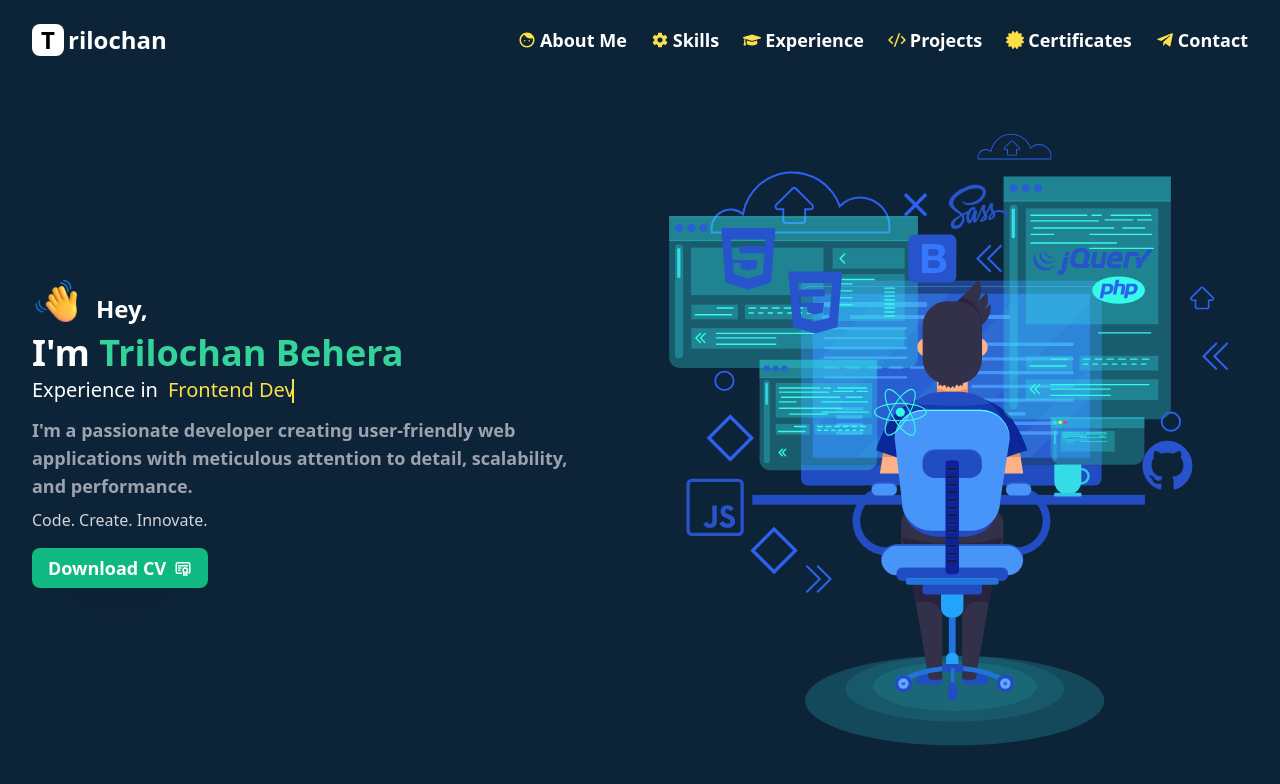
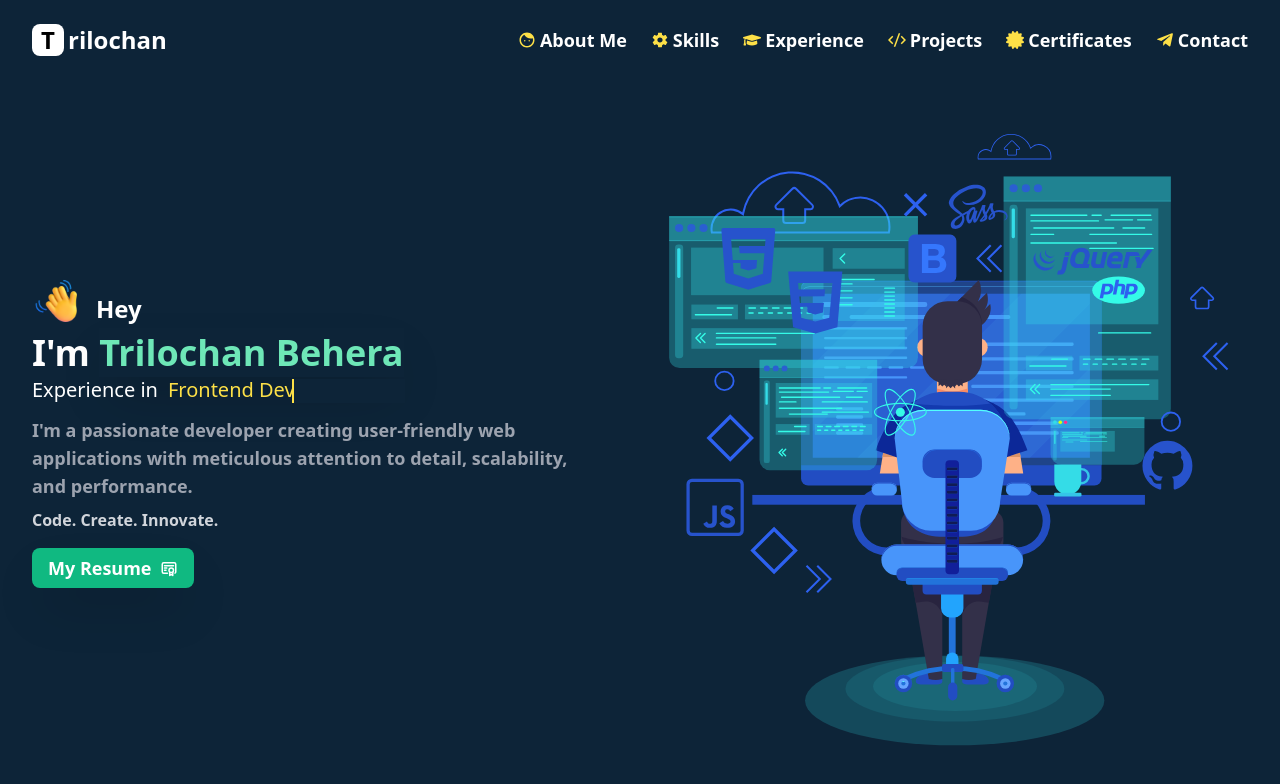
Before and after one commit to Trilochan-dev/Portfolio, a Next.js app: page / in a window 1280 px wide. Shown: the top 784 px of the page. Built offline with nearby package versions, Linux system fonts and the light colour scheme.

Commit message:
Update Banner

```diff
--- a/src/components/AllPages/Banner.tsx
+++ b/src/components/AllPages/Banner.tsx
@@ -6,12 +6,12 @@ export default function Banner() {
     <>
       <div className="lg:flex justify-between py-8 absolute inset-0 w-full m-auto max-w-final overflow-y-auto hide_scrollbar">
         <div className="flex justify-center items-center lg:items-start flex-col gap-2  px-8 m-auto w-full md:w-2/3 lg:w-1/2">
-          <div className="flex items-end gap-4">
+          <div className="flex items-end justify-center gap-4">
             <img src="./Images/welcome.gif" className='w-12 h-12' />
-            <p className='font-bold text-2xl text-white'>Hey,</p>
+            <p className='font-bold text-2xl text-white'>Hey</p>
           </div>
           <div className="w-max">
-            <h1 className="w-full text-3xl text-center md:text-start md:text-4xl text-white font-bold">I{"'"}m <span className="text-emerald-400">Trilochan Behera</span></h1>
+            <h1 className="w-full text-3xl text-center md:text-start md:text-4xl text-white font-bold">I{"'"}m <span className="text-emerald-300 shadow-2xl">Trilochan Behera</span></h1>
             <div className="wrapper">
               <div className="static-txt">Experience in</div>
               <ul className="dynamic-txt">
@@ -21,15 +21,12 @@ export default function Banner() {
                 <li><span>Application Development</span></li>
               </ul>
             </div>
-            {/* <h1 className=" animate-typing overflow-hidden whitespace-nowrap border-r-4 border-r-white pr-5 text-xl text-white font-bold">I'm into
-              <span className='text-yellow-300'> Full Stack Development </span>
-            </h1> */}
           </div>
           <p className="text-lg font-bold text-gray-400 text-center lg:text-left">
             I{"'"}m a passionate developer creating user-friendly web applications with meticulous attention to detail, scalability, and performance.</p>
           <div className="w-max">
-            <h1 className='text-gray-300'>Code. Create. Innovate.</h1>
-            <CVButton title="Download CV" icon={<TbCertificate />} />
+            <h1 className='text-gray-300 font-bold'>Code. Create. Innovate.</h1>
+            <CVButton title="My Resume" icon={<TbCertificate />} />
           </div>
         </div>
         <div className="flex justify-center">
```
